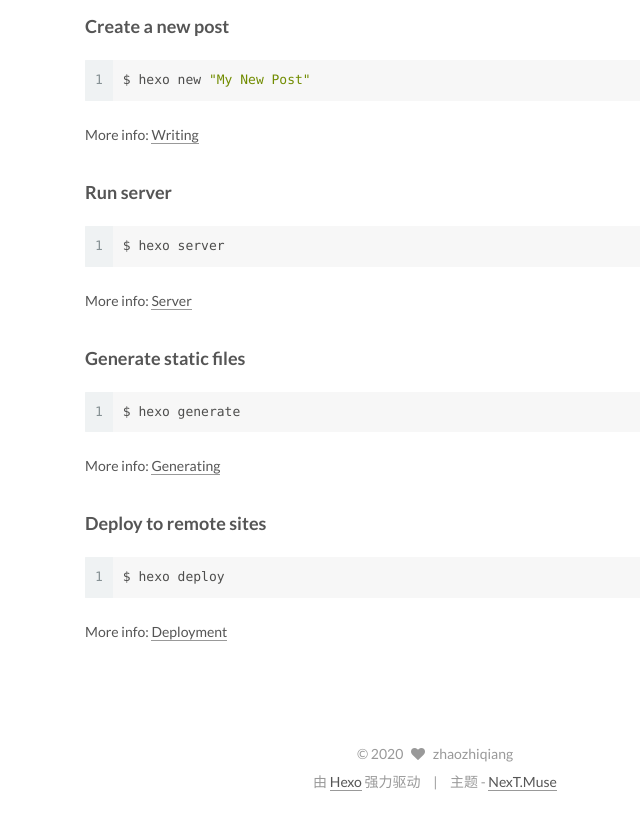
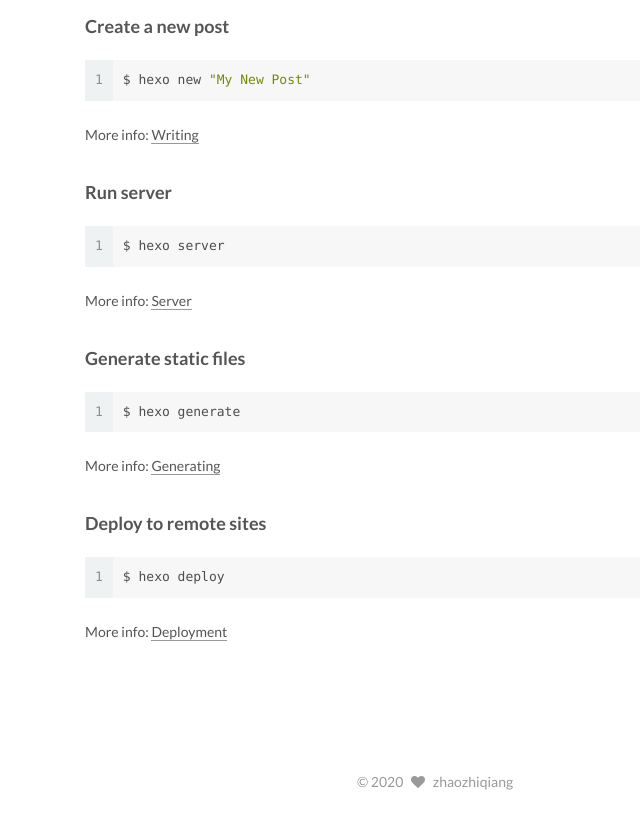
Before and after one commit to neilismq/github.io, a plain HTML site: page index.html in a window 1280 px wide. Shown: the part 1102-1918 px from the top of the page, without its empty margins (205-845 px from the left). Drawn offline with Linux system fonts and the light colour scheme.

Commit message:
Site updated: 2020-11-06 13:13:36

```diff
--- a/css/main.css
+++ b/css/main.css
@@ -1807,7 +1807,7 @@ pre .javascript .function {
   width: 4px;
   height: 4px;
   border-radius: 50%;
-  background: #8b7d6c;
+  background: #49ff88;
 }
 .links-of-blogroll {
   font-size: 13px;
--- a/index.html
+++ b/index.html
@@ -689,17 +689,6 @@
 </div>
 
 
-<div class="powered-by">
-  由 <a class="theme-link" target="_blank" rel="noopener" href="https://hexo.io">Hexo</a> 强力驱动
-</div>
-
-<div class="theme-info">
-  主题 -
-  <a class="theme-link" target="_blank" rel="noopener" href="https://github.com/iissnan/hexo-theme-next">
-    NexT.Muse
-  </a>
-</div>
-
 
 
 
```
Also changed, not shown: 2020/11/05/hello-world/index.html (+0 -11 lines), 2020/11/05/netstat/index.html (+0 -11 lines), about/index.html (+3 -14 lines), archives/2020/11/index.html (+0 -11 lines), archives/2020/index.html (+0 -11 lines), archives/index.html (+0 -11 lines), categories/Linux/index.html (+0 -11 lines), categories/Linux/操作系统/index.html (+0 -11 lines), categories/Linux/操作系统/网络/index.html (+0 -11 lines), categories/index.html (+0 -11 lines), tags/666/index.html (+0 -11 lines), tags/index.html (+0 -11 lines).
